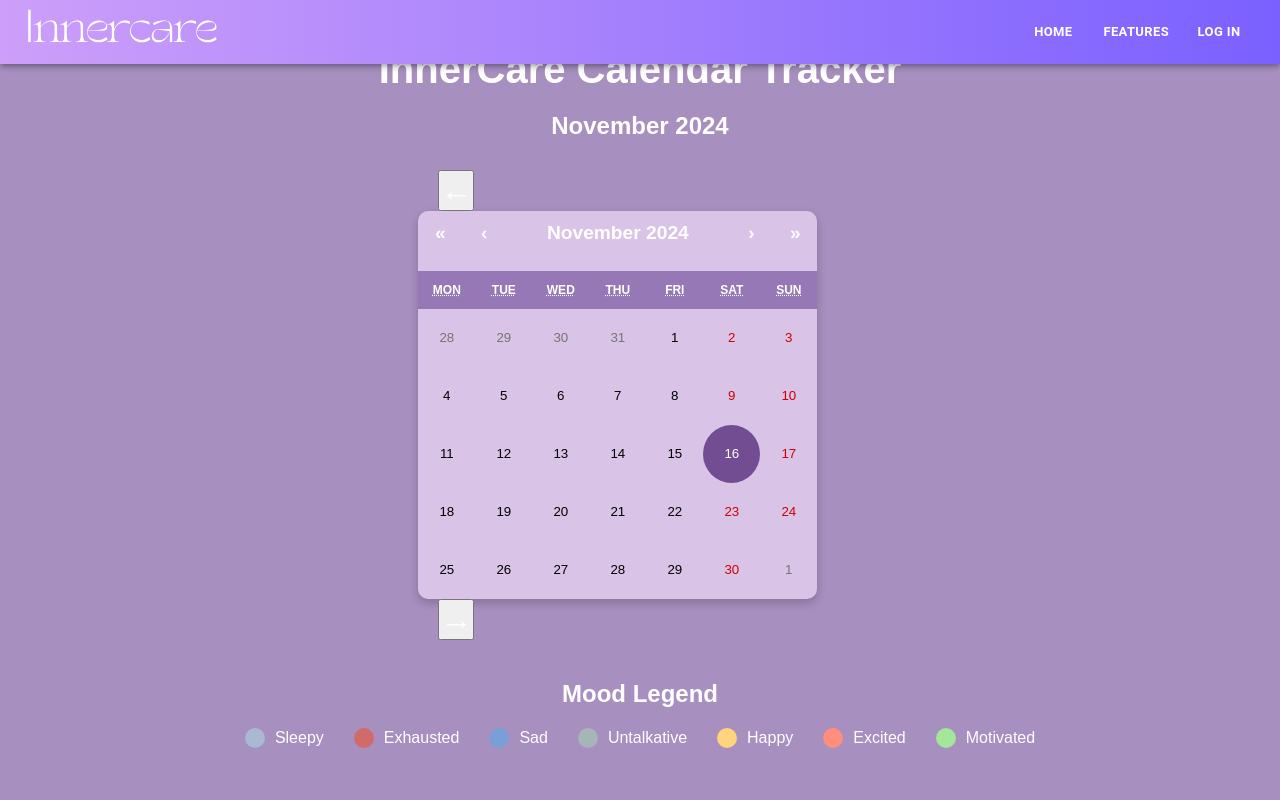
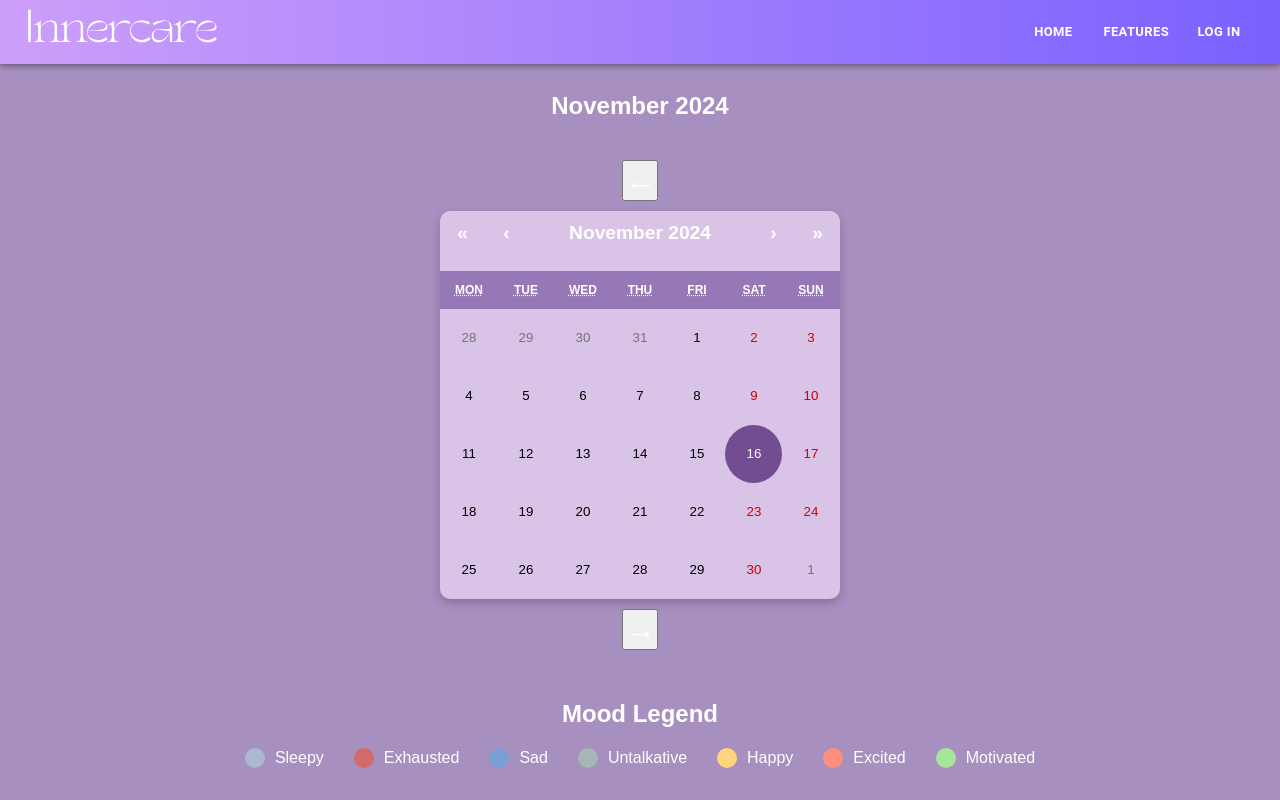
Before and after one commit to reanna-code/wie-hack, a Next.js app in the folder inner-care/: page /dashboard in a window 1280 px wide. Built offline with nearby package versions, Linux system fonts and the light colour scheme.

Commit message:
Update InnerCareCalendar.css
Updates to Inner Care Calendar style

```diff
--- a/inner-care/src/components/InnerCareCalendar/InnerCareCalendar.css
+++ b/inner-care/src/components/InnerCareCalendar/InnerCareCalendar.css
@@ -82,11 +82,17 @@
 }
 
 /* Arrows for navigation */
+.calendar-wrapper {
+    display: flex;
+    flex-direction: column;  /* Stack the arrows above the calendar */
+    align-items: center;
+}
+
 .calendar-arrow {
     font-size: 2rem;
     color: white;
     cursor: pointer;
-    margin: 0 20px;
+    margin: 10px 0; /* Vertical spacing between arrows and calendar */
 }
 
 .calendar-arrow:hover {
```
Lines whose indentation alone changed are shown as unchanged.
